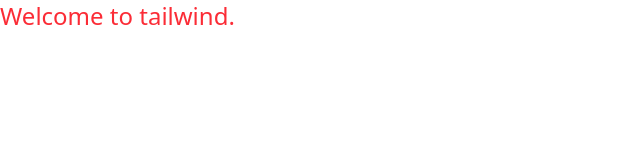
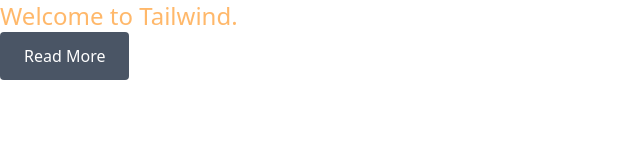
Before and after one commit to mushabberul/Tailwind, a website: page tailwind-started-kit/index.html in a window 1280 px wide. Shown: the whole page, without its empty margins (0-640 px from the left). Drawn offline with Linux system fonts and the light colour scheme.

Commit message:
Apply base layer

```diff
--- a/tailwind-started-kit/index.html
+++ b/tailwind-started-kit/index.html
@@ -10,7 +10,10 @@
 </head>
 
 <body>
-    <p class="text-red-500 text-2xl">Welcome to tailwind.</p>
+    <h1>Welcome to Tailwind.</h1>
+    <div>
+        <a href="#">Read More</a>
+    </div>
 </body>
 
 </html>
--- a/tailwind-started-kit/input.css
+++ b/tailwind-started-kit/input.css
@@ -1 +1,11 @@
 @import "tailwindcss";
+
+@layer base {
+    h1 {
+        @apply text-2xl text-orange-300;
+    }
+
+    a {
+        @apply px-6 py-3 rounded text-white bg-gray-600 inline-block;
+    }
+}
```
Also changed, not shown: tailwind-started-kit/css/style.css.
